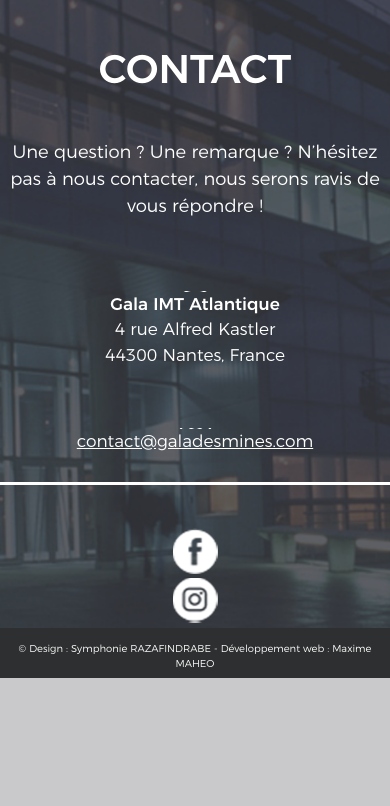
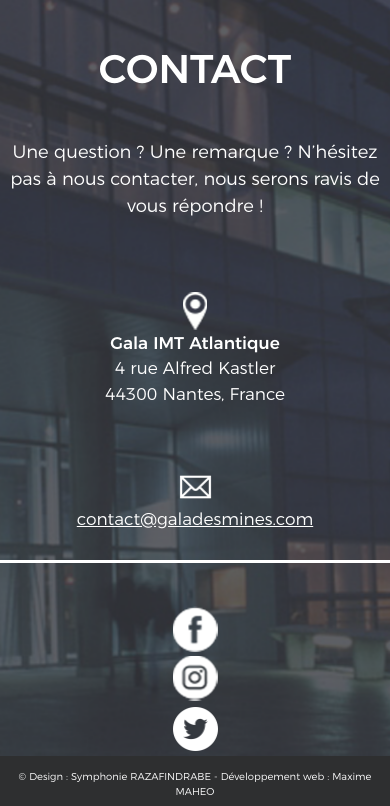
Before and after one commit to akinoavx13/site-gala-2017-web, a PHP site: page / in a window 390 px wide. Shown: the part 3319-4125 px from the top of the page. Before the commit the page ends 3997 px from the top, so only its background shows below. Run offline with PHP 8.4, Linux system fonts and the light colour scheme.

Commit message:
some refacto

```diff
--- a/css/custom.css
+++ b/css/custom.css
@@ -270,3 +270,15 @@
     margin-top: 13px;
     margin-bottom: 0;
 }
+
+#contact-icon-facebook {
+    cursor: pointer;
+}
+
+#contact-icon-instagram {
+    cursor: pointer;
+}
+
+#contact-icon-twitter {
+    cursor: pointer;
+}
--- a/css/media.css
+++ b/css/media.css
@@ -118,4 +118,15 @@
         margin-top: 10px;
     }
 
+    #contact-icon-twitter {
+        margin-bottom: 50px;
+    }
+
+    #contact-icon-email {
+        height: 40px;
+    }
+
+    #contact-icon-location {
+        height: 40px;
+    }
 }
--- a/index.html
+++ b/index.html
@@ -68,7 +68,7 @@
 <header class="masthead" id="home">
     <div class="header-content">
         <div class="header-content-inner">
-            <h1 id="gala-title">Ga la</h1>
+            <h1 id="gala-title">Gala</h1>
             <h2 id="gala-subtitle">Gala IMT Atlantique | Campus Nantes</h2>
         </div>
     </div>
@@ -277,11 +277,11 @@
             <div class="row" id="box-icons">
                 <div class="col-md-3">
                 </div>
-                <div class="col-md-2" id="contact-icon-facebook">
+                <div class="col-md-2" id="contact-icon-facebook" onclick="javascript:location.href='http://google.fr/'">
                 </div>
-                <div class="col-md-2" id="contact-icon-instagram">
+                <div class="col-md-2" id="contact-icon-instagram" onclick="javascript:location.href='http://google.fr/'">
                 </div>
-                <div class="col-md-2" id="contact-icon-twitter">
+                <div class="col-md-2" id="contact-icon-twitter" onclick="javascript:location.href='http://google.fr/'">
                 </div>
                 <div class="col-md-3">
                 </div>
```
